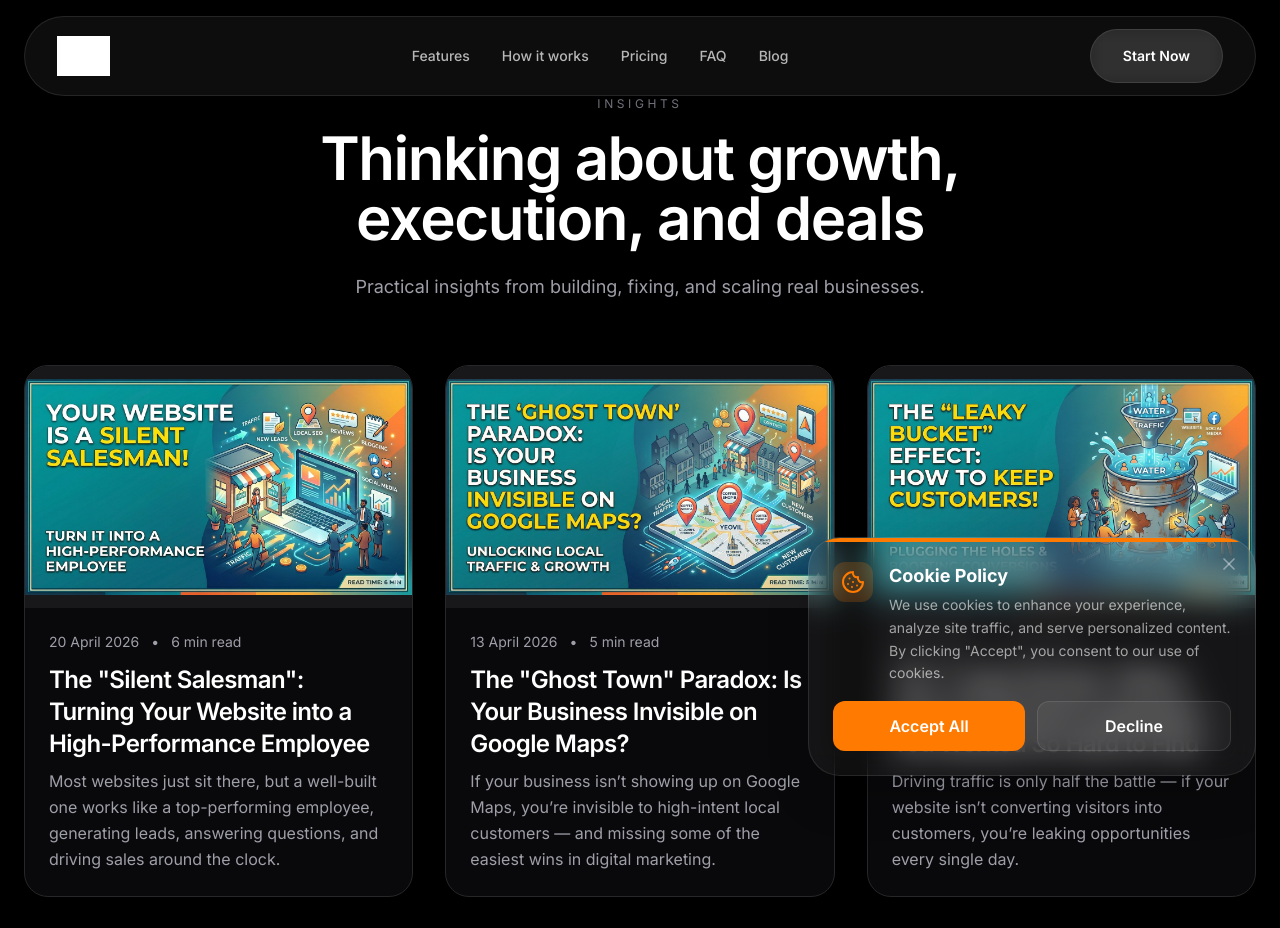
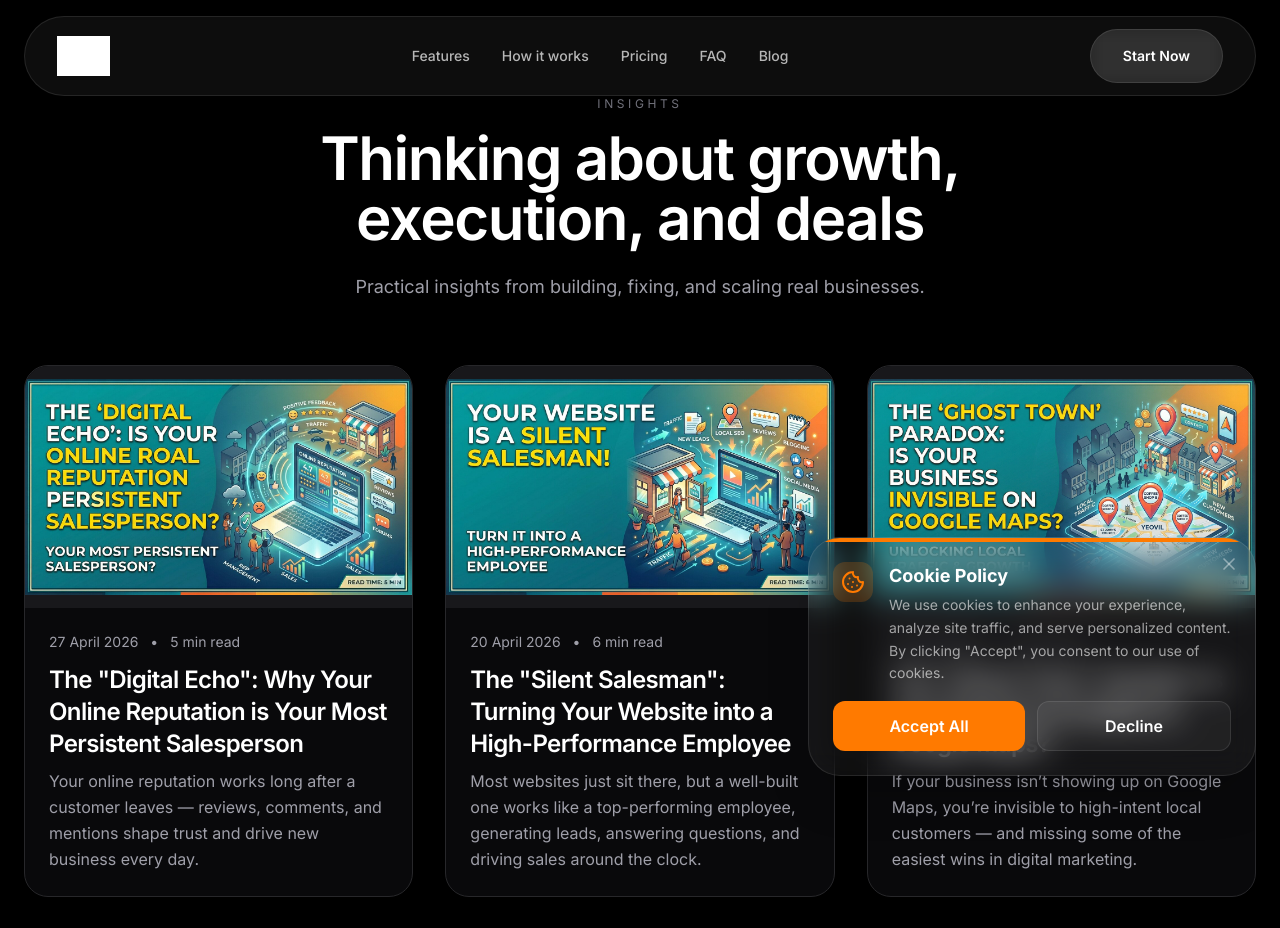
Before and after one commit to JG-OBT/One-Big-Tick, a React (Vite) app: page /blog in a window 1280 px wide. Shown: the top 928 px of the page. Built offline with nearby package versions, Linux system fonts and the light colour scheme; grey boxes are pictures that could not be loaded.

Commit message:
Add blog post on managing online reputation
Added a new blog post about online reputation management, including sections on the psychology of social proof, handling negative feedback, and community engagement strategies.

```diff
--- a/src/data/blogPosts.ts
+++ b/src/data/blogPosts.ts
@@ -1,4 +1,70 @@
 export const blogPosts = [
+  {
+  slug: "digital-echo-online-reputation",
+  title: "The \"Digital Echo\": Why Your Online Reputation is Your Most Persistent Salesperson",
+  thumbnail: "/blog/Blog24.jpg",
+  date: "27 April 2026",
+  readTime: "5 min read",
+  excerpt:
+    "Your online reputation works long after a customer leaves — reviews, comments, and mentions shape trust and drive new business every day.",
+  content: `
+    <p>You’ve built the site, optimized for speed, and mastered local SEO. But there is a factor that exists entirely outside of your website’s code that can make or break your business: Your Digital Echo. Every review, social media comment, and forum mention creates a persistent "echo" that follows your business around the web. In a world where 93% of consumers say online reviews impact their purchasing decisions, managing this reputation isn't just PR—it's a core growth strategy. This week, we’re exploring how to ensure your digital echo is singing your praises and driving fresh traffic to your door.</p>
+
+    <h2>1. The Psychology of the "Social Safety Net"</h2>
+
+    <p>Humans are wired to look for safety in numbers. In the physical world, we look for a crowded restaurant. In the digital world, we look for the "Star Rating."</p>
+
+    <p>Your online reputation acts as a safety net for potential customers. If your website says you’re the best, that’s marketing. If a stranger on the internet says you’re the best, that’s truth.</p>
+
+    <ul>
+      <li><strong>The "Perfect" Fallacy:</strong> Interestingly, customers often distrust a perfect 5.0 rating. A 4.7 or 4.8 feels more authentic. It shows you’re a real business dealing with real humans.</li>
+      <li><strong>Recency over Volume:</strong> Ten reviews from this month are more powerful than fifty reviews from three years ago. Search engines and customers both prioritize "fresh" feedback.</li>
+    </ul>
+
+    <h2>2. Turning Negative Feedback into Positive Traffic</h2>
+
+    <p>The biggest fear for many small business owners is the dreaded 1-star review. However, a negative review is actually a massive opportunity to showcase your customer service to the next 1,000 people who visit your profile.</p>
+
+    <ul>
+      <li><strong>Respond, Don't React:</strong> Take 24 hours to cool off. A professional, empathetic response that offers a solution shows potential customers that you are a business that takes accountability.</li>
+      <li><strong>The SEO Side Effect:</strong> Google rewards businesses that interact with their customers. Every time you respond to a review—good or bad—you are sending a signal to search engines that your business is active and engaged.</li>
+    </ul>
+
+    <h2>3. Creating a "Reputation Loop" on Your Website</h2>
+
+    <p>Your website shouldn't just exist in a vacuum; it should be the museum where you display your best feedback. This creates a "loop" where external trust leads to internal sales.</p>
+
+    <ul>
+      <li><strong>Live Review Widgets:</strong> Instead of a static "Testimonials" page (which people often think is fake), use a widget that pulls live reviews from Google or Facebook. It’s transparent and far more convincing.</li>
+      <li><strong>Case Study Blogging:</strong> Take a great review and turn it into a 5-minute blog post. Explain the problem the customer had, how you solved it, and include their quote. This ranks for "problem-solving" keywords and provides the social proof needed to convert traffic.</li>
+    </ul>
+
+    <h2>4. Other Vital Growth Spokes: The Community Connection</h2>
+
+    <p>To keep the traffic flowing to your hub (your website), you need to be part of the local conversation.</p>
+
+    <ul>
+      <li><strong>Local LinkedIn Networking:</strong> Don't just post about your sales. Comment on other local businesses' wins. When you are visible in the local digital "town square," people naturally click on your profile and end up on your website.</li>
+      <li><strong>The "Google Updates" Feature:</strong> Use the "Updates" feature on your Google Business Profile like a mini-blog. Post a photo of a happy customer (with permission) or a behind-the-scenes shot once a week. These appear directly in search results and drive high-intent traffic.</li>
+    </ul>
+
+    <h2>5. Steps to Polish Your Reputation Today</h2>
+
+    <p>You can't control what people say, but you can influence the conversation. Try these three "reputation boosters" this afternoon:</p>
+
+    <ul>
+      <li><strong>The "Top 5" Outreach:</strong> Contact your five happiest customers from the last month. Send them a direct link and say: "We’re looking to grow our local presence; would you mind sharing your experience?" Most people want to help—they just need the link.</li>
+      <li><strong>Audit Your "Owned" Mentions:</strong> Search your business name in quotes on Google. See what comes up on the second and third pages. If there’s an old directory listing with the wrong phone number, claim it and fix it.</li>
+      <li><strong>Update Your "About" Page:</strong> Make sure your "About Us" page reflects your current team and values. People buy from people they like. If your bio sounds like a corporate robot, rewrite it to sound like the helpful neighbor you are.</li>
+    </ul>
+
+    <h2>The Bottom Line</h2>
+
+    <p>Your website is your storefront, but your reputation is the sidewalk chatter that leads people to the door. By actively managing your digital echo, you aren't just defending your brand—you’re building a traffic-generating machine fueled by the most powerful currency in the world: Trust.</p>
+
+    <p><strong>Quick Task:</strong> Google your own business name right now. What is the very first review a customer sees? If it’s more than six months old, it’s time to reach out to a happy client today!</p>
+  `,
+},
   {
   slug: "silent-salesman-website-performance",
   title: "The \"Silent Salesman\": Turning Your Website into a High-Performance Employee",
```
